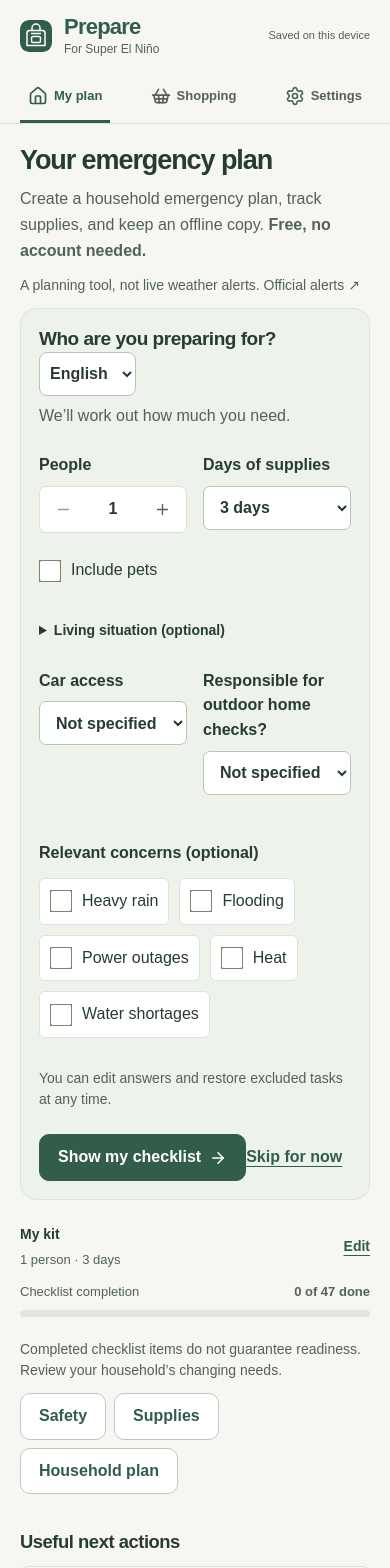
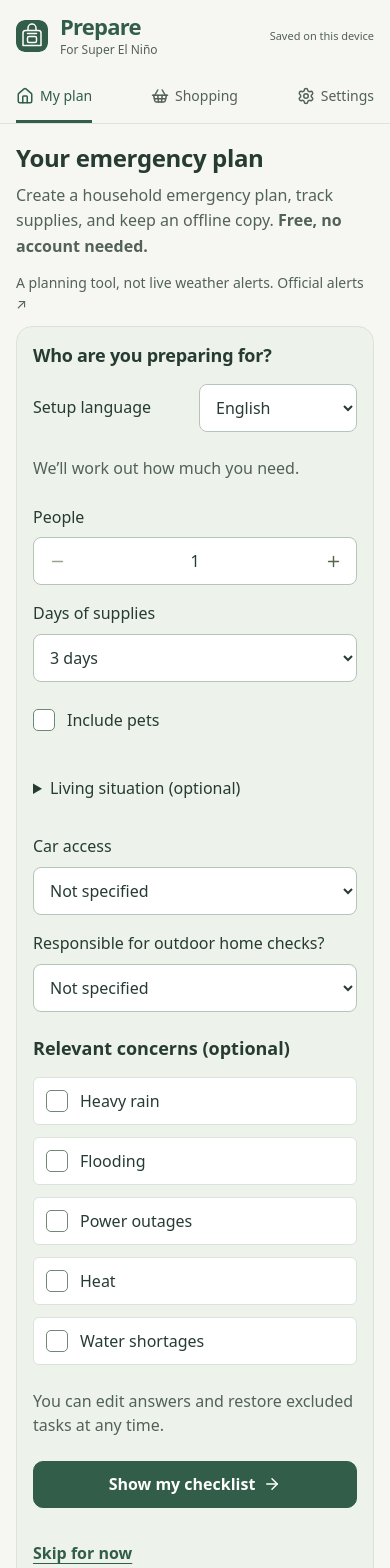
Before and after one commit to confire15/creditcardchris, a Next.js app: page /go-bag in a window 390 px wide. Shown: the top 1568 px of the page. Built offline with nearby package versions, Linux system fonts and the light colour scheme.

Commit message:
Polish responsive Prepare household settings

```diff
--- a/src/components/gobag/easy-start.tsx
+++ b/src/components/gobag/easy-start.tsx
@@ -14,7 +14,7 @@ export function EasyStart({ kit, onDone }: Props) {
   return <section className={s.easyStart} lang={es ? "es" : "en"} aria-labelledby="easy-start-title">
     <div className={s.sectionHeading}>
       <h2 id="easy-start-title">{es ? "¿Para quién preparas?" : "Who are you preparing for?"}</h2>
-      <label className={s.language}><span className={s.srOnly}>{es ? "Idioma de la guía" : "Setup language"}</span>
+      <label className={s.language}><span>{es ? "Idioma de la guía" : "Setup language"}</span>
         <select value={state.guideLanguage} onChange={e => update({ guideLanguage: e.target.value as KitState["guideLanguage"] })}>
           <option value="en">English</option><option value="es">Español</option>
         </select>
--- a/src/components/gobag/guide.module.css
+++ b/src/components/gobag/guide.module.css
@@ -1270,3 +1270,60 @@
   .nav button { min-width: 0; padding: .75rem .5rem; }
   .saved { max-width: 45%; font-size: .7rem; }
 }
+
+/* Household settings: one card, intrinsic columns, and a shared control scale. */
+@media screen {
+  .guide { font-family: system-ui, -apple-system, BlinkMacSystemFont, "Segoe UI", sans-serif; }
+  .guide :is(h1, h2, h3, h4) { font-family: inherit; letter-spacing: -.015em; }
+  .guide h1 { font-size: 24px; font-weight: 600; }
+  .toolContent:has(.easyStart) { padding: 0; border: 0; background: transparent; }
+  .toolContent:has(.easyStart) > .field { padding-inline: 16px; }
+  .easyStart { padding: 20px; display: flex; flex-direction: column; gap: 24px; }
+  .easyStart .sectionHeading { display: grid; grid-template-columns: minmax(0, 1fr) auto; gap: 16px; align-items: start; }
+  .guide .easyStart h2 { font-size: 18px; line-height: 1.4; font-weight: 600; margin: 0; }
+  .easyStart .language { display: grid; grid-template-columns: 1fr; gap: 8px; margin: 0; font-size: 16px; font-weight: 500; }
+  .easyStart p { margin: 0; font-size: 16px; }
+  .easyStart .setupGrid { grid-template-columns: repeat(auto-fit, minmax(min(100%, 240px), 1fr)); gap: 16px; padding: 0; align-items: end; }
+  .easyStart .setupGrid > *, .easyStart .field { min-width: 0; }
+  .easyStart .field, .easyStart .setupGrid > div > span { font-weight: 500; }
+  .easyStart :is(select, input:not([type="checkbox"]), [role="group"]) {
+    min-width: 0; width: 100%; height: 48px; border: 1px solid #b6c5b9; border-radius: 8px; background: #fff; font-size: 16px; font-weight: 400;
+  }
+  .easyStart select { padding: 8px 32px 8px 12px; }
+  .easyStart [role="group"] { display: flex; overflow: visible; }
+  .easyStart [role="group"] button { flex: 0 0 46px; min-width: 44px; border-radius: 7px; }
+  .easyStart [role="group"] output { flex: 1; font-size: 16px; font-weight: 400; }
+  .easyStart .checkLabel { cursor: pointer; gap: 12px; }
+  .easyStart .checkLabel + [role="group"] { margin-top: 8px; }
+  .easyStart .setupOptional { font-size: 16px; }
+  .easyStart .setupOptional summary { font-weight: 500; }
+  .easyStart .setupOptional p { margin-top: 8px; }
+  .easyStart .choices { min-width: 0; margin: 0; }
+  .easyStart .choices legend { font-size: 18px; font-weight: 600; line-height: 1.4; }
+  .easyStart .choices > div { display: grid; grid-template-columns: repeat(auto-fit, minmax(min(100%, 200px), 1fr)); gap: 12px; margin-top: 16px; }
+  .easyStart .choices label { min-width: 0; min-height: 48px; gap: 12px; padding: 10px 12px; cursor: pointer; }
+  .toolContent input[type="checkbox"], .easyStart input[type="checkbox"] { appearance: none; width: 22px; height: 22px; margin: 0; border: 1px solid #718777; border-radius: 5px; background: #fff; outline: none; display: grid; place-content: center; }
+  .toolContent input[type="checkbox"]:checked, .easyStart input[type="checkbox"]:checked { background: var(--green); border-color: var(--green); }
+  .toolContent input[type="checkbox"]:checked::after, .easyStart input[type="checkbox"]:checked::after { content: ""; width: 6px; height: 11px; border: solid white; border-width: 0 2px 2px 0; transform: translateY(-1px) rotate(45deg); }
+  .toolContent input[type="checkbox"]:focus-visible, .easyStart input[type="checkbox"]:focus-visible { outline: 3px solid var(--green); outline-offset: 3px; }
+  .easyStart .primary { margin: 0; align-self: start; }
+  .easyStart .textButton { align-self: start; }
+  .nav { padding-top: env(safe-area-inset-top); }
+  .nav button { font-weight: 500; }
+  .nav svg { width: 18px; height: 18px; flex-shrink: 0; }
+  .footer { padding-bottom: calc(24px + env(safe-area-inset-bottom)); }
+  @media (max-width: 640px) {
+    .header, .nav, .main, .footer { padding-left: max(16px, env(safe-area-inset-left)); padding-right: max(16px, env(safe-area-inset-right)); }
+    .nav { gap: 8px; }
+    .nav button { padding: 12px 0; font-size: 14px; gap: 6px; min-height: 52px; }
+    .easyStart { padding: 16px; }
+    .easyStart .sectionHeading { grid-template-columns: minmax(0, 1fr); }
+    .easyStart .language { grid-template-columns: minmax(0, 1fr) minmax(120px, 1fr); align-items: center; }
+    .easyStart .primary { align-self: stretch; }
+  }
+}
+
+@media (forced-colors: active) {
+  .toolContent input[type="checkbox"], .easyStart input[type="checkbox"] { appearance: auto; }
+  .toolContent input[type="checkbox"]::after, .easyStart input[type="checkbox"]::after { content: none; }
+}
```
